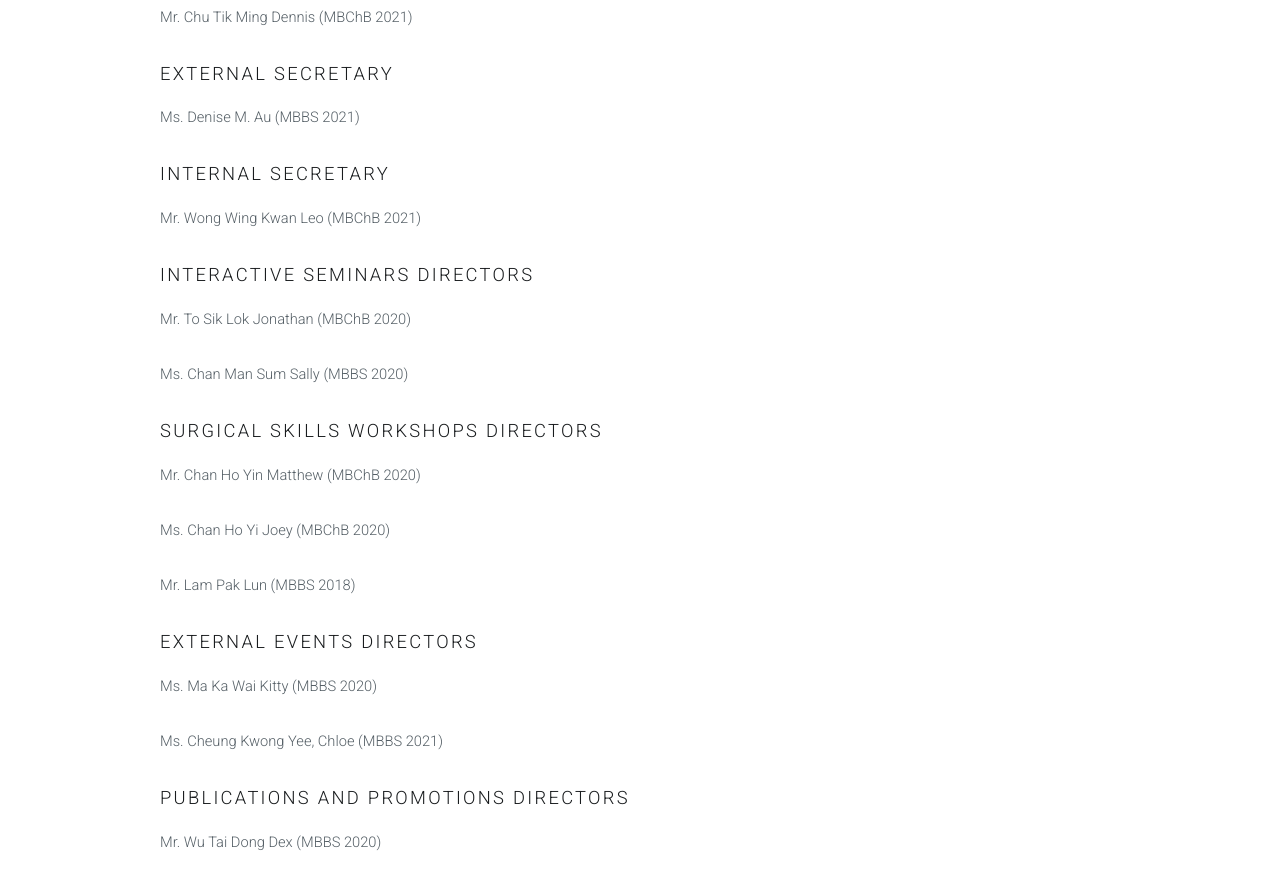
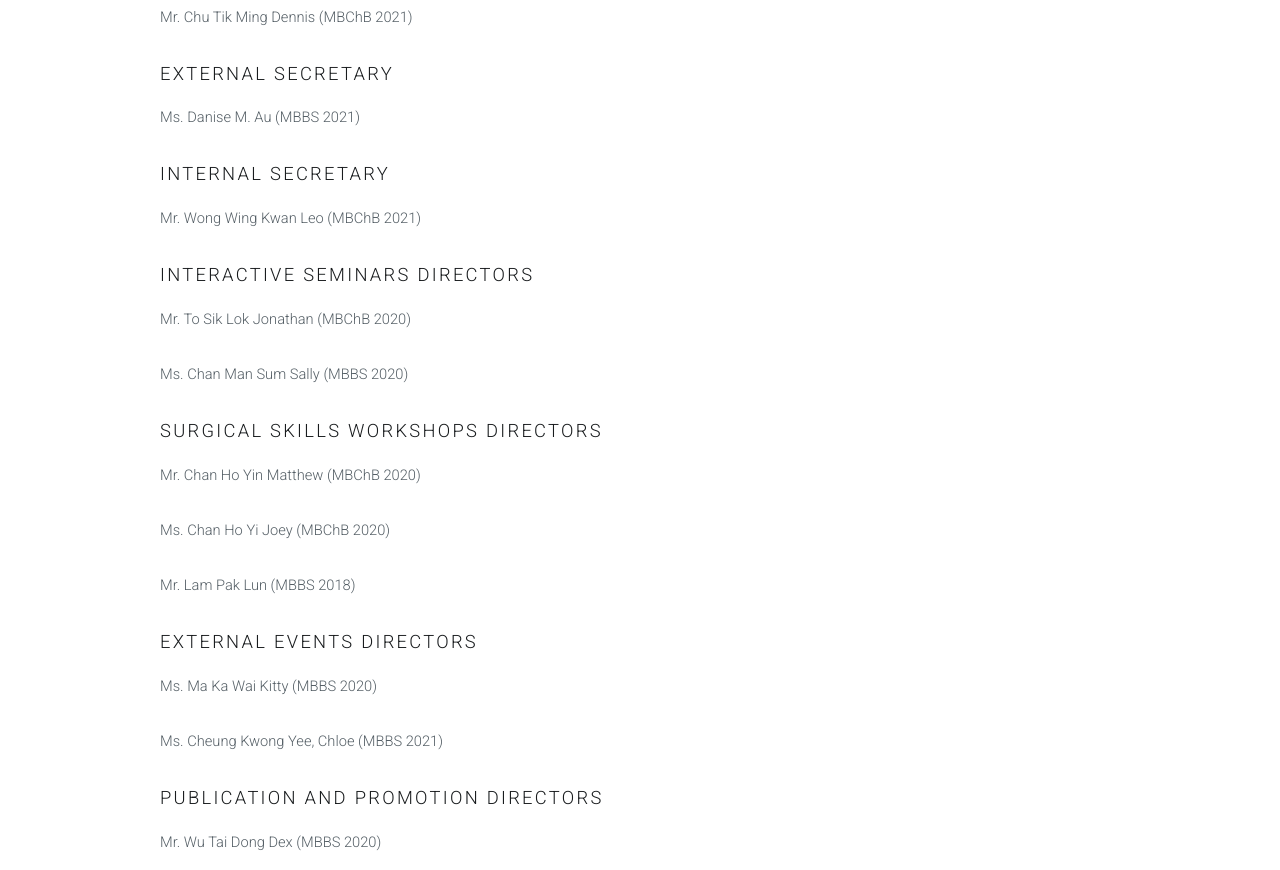
Before and after one commit to SSAHK/ssahk.github.io, a Jekyll site: the page built from _posts/2015-10-4-second-committee.md, in a window 1280 px wide and 1400 px high. Shown: the part 527-1397 px from the top of the window. Built offline with Jekyll 4.4.1, drawn with Linux system fonts in a browser that asks for light colours.

Commit message:
Change in new com

```diff
--- a/_posts/2015-10-4-second-committee.md
+++ b/_posts/2015-10-4-second-committee.md
@@ -18,7 +18,7 @@ Mr. Chu Tik Ming Dennis
 
 ### External Secretary
 
-Ms. Denise M. Au
+Ms. Danise M. Au
 (MBBS 2021)
 
 ### Internal Secretary
@@ -52,7 +52,7 @@ Ms. Ma Ka Wai Kitty
 Ms. Cheung Kwong Yee, Chloe
 (MBBS 2021)
 
-### Publications and Promotions Directors
+### Publication and Promotion Directors
 
 Mr. Wu Tai Dong Dex
 (MBBS 2020)
```
